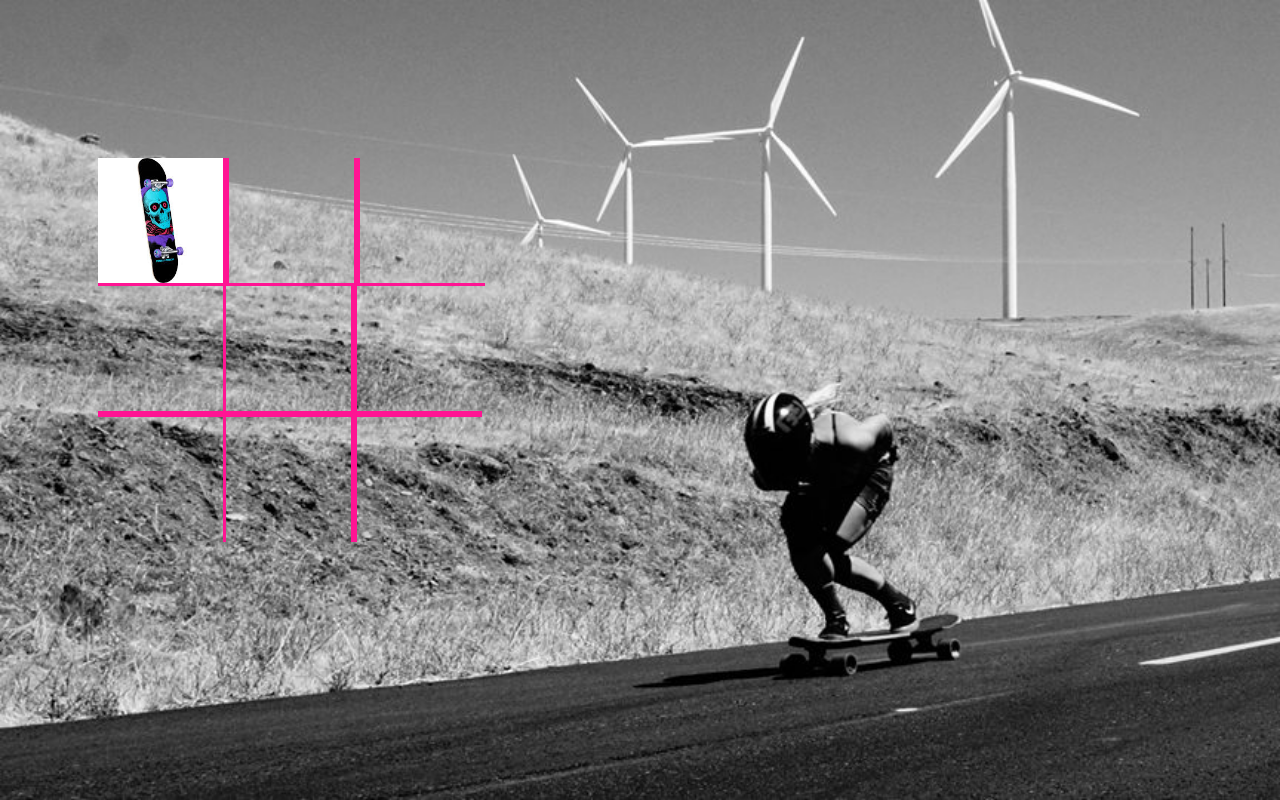
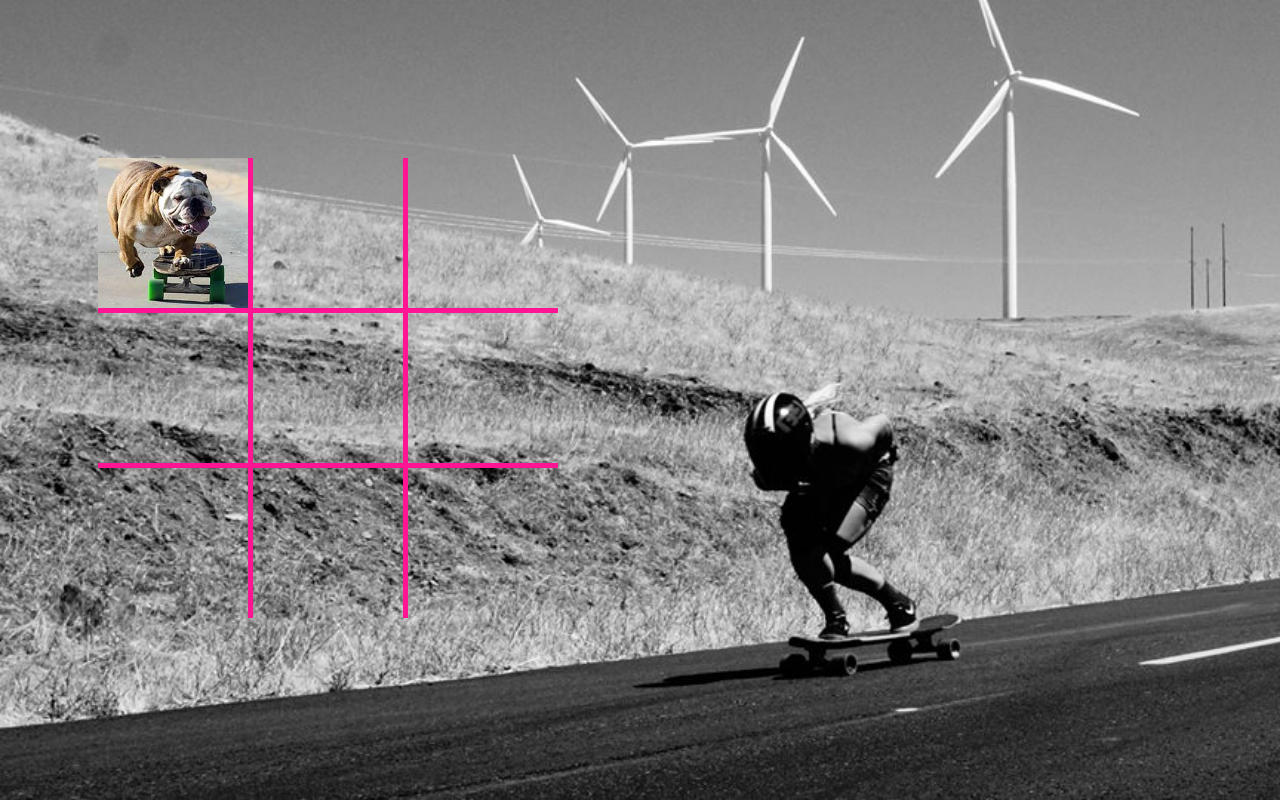
Before and after one commit to Rbailin/Week-1-Tic-Tac-Toe, a plain HTML site: page index.html in a window 1280 px wide. Both pictures are taken after a click on the element 162 px from the left and 222 px from the top of the page. Drawn offline with Linux system fonts and the light colour scheme.

Commit message:
Updated Version 1

```diff
--- a/index.html
+++ b/index.html
@@ -12,12 +12,17 @@
    		<div class="tile" id="one"></div>
    		<div class="tile" id="two"></div>
   		<div class="tile" id="three"></div>
+
 	</div>
+<div class="clear"></div>
 
 	<div class="row2">
    		<div class="tile" id="four"></div>
    		<div class="tile" id="five"></div>
    		<div class="tile" id="six"></div>
+
+  </div>
+<div class="clear"></div>
 
 	<div class="row3">
    		<div class="tile" id="seven"></div>
@@ -25,12 +30,9 @@
   		<div class="tile" id="nine"></div>
   	</div>
 </div>
+<div class="clear"></div>
 
-<script>
-document.getElementById('one').onclick=function(){
-
-  document.getElementById('one').style.backgroundImage='url(skateboard.jpeg)';
-  };</script>
+  <script src="tictac.js" type="text/javascript"></script>
 
 
 
--- a/style.css
+++ b/style.css
@@ -9,25 +9,58 @@
 
 }
 
+.clear {
+	clear: both;
+
+}
+
+
 .row1, .row2, .row3 {
-	width: 450px;
+	width: 500px;
 
 
 }
 
+#one, #two, #four, #five {
+	border-bottom: 5px solid #ff1493;
+	border-right: 5px solid #ff1493;
+}
+
+#three, #six {
+	border-bottom: 5px solid #ff1493;
+
+}
+
+#seven, #eight {
+	border-right: 5px solid #ff1493;
+
+}
+
+
 .tile {
-	width: 125px;
-	height: 125px;
-	border: 3px solid #ff1493;
-	float: left;
+	width: 150px;
+	height: 150px;
+/*	border: 5px solid #ff1493;
+*/	float: left;
 	background-color: none;
+
+-o-transition: .5s;
+-ms-transition: .5s;
+-moz-transition: .5s;
+-webkit-transition: .5s;
+transition: .5s;
+}
+
+.tile:hover {
+background-color: #ff1493;
+}
+
 }
 
 #one {
 	background-image: url('Blank2.png');
 	background-size: cover;
-	border-left: none;
-	border-top: none;
+
 
 
 }
@@ -35,7 +68,7 @@
 #two {
 	background-image: url('Blank2.png');
 	background-size: cover;
-	border-top: none;
+
 }
 
 
@@ -43,8 +76,6 @@
 #three {
 	background-image: url('Blank2.png');
 	background-size: cover;
-	border-right: none;
-	border-top: none;
 
 
 }
@@ -52,16 +83,14 @@
 #four {
 	background-image: url('Blank2.png');
 	background-size: cover;
-	border-left: none;
-	border-top: none;
+
 }
 
 
 #five {
 	background-image: url('Blank2.png');
 	background-size: cover;
-	border-left: none;
-	border-top: none;
+
 }
 
 
@@ -69,8 +98,7 @@
 #six {
 	background-image: url('Blank2.png');
 	background-size: cover;
-	border-right: none;
-	border-top: none;
+
 
 
 }
@@ -78,22 +106,19 @@
 #seven {
 	background-image: url('Blank2.png');
 	background-size: cover;
-	border-left: none;
-	border-bottom: none;
+
 }
 
 #eight {
 	background-image: url('Blank2.png');
 	background-size: cover;
-	border-left: none;
-	border-bottom: none;
+
 }
 
 #nine {
 	background-image: url('Blank2.png');
 	background-size: cover;
-	border-right: none;
-	border-bottom: none;
+
 
 
 }
@@ -102,6 +127,11 @@
 body {
 	background-image: url("sheride.jpg");
 	background-size: cover;
+	background-repeat: no-repeat;
+}
 
+img {
+width: 150px;
+height: 150px;
 
 }
--- /dev/null
+++ b/tictac.js
@@ -0,0 +1,28 @@
+var dog = true
+
+
+
+document.getElementById('one').onclick=clickStuff;
+document.getElementById('two').onclick=clickStuff;
+document.getElementById('three').onclick=clickStuff;
+document.getElementById('four').onclick=clickStuff;
+document.getElementById('five').onclick=clickStuff;
+document.getElementById('six').onclick=clickStuff;
+document.getElementById('seven').onclick=clickStuff;
+document.getElementById('eight').onclick=clickStuff;
+document.getElementById('nine').onclick=clickStuff;
+
+
+function clickStuff(){
+if (dog)
+{
+  this.innerHTML='<img src="skatedog.jpeg" />';
+  dog = false;
+}
+else
+{
+  this.innerHTML='<img src="skateboard.jpeg" />';
+    dog = true;
+}
+
+  };
```
Also changed, not shown: skatedog.jpeg (added).
